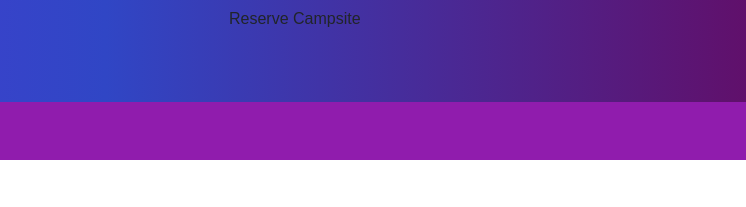
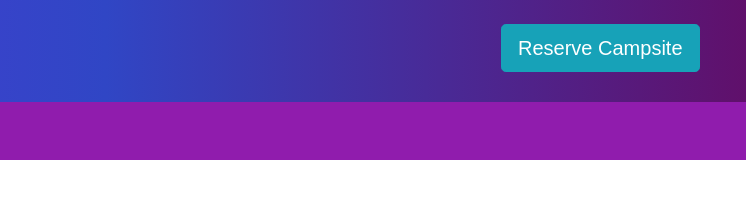
Before and after one commit to ChristianBenitez/nucampsite, a website: page index.html in a window 1280 px wide. Shown: the top 207 px of the page, 534-1280 px from the left. Drawn offline with nearby package versions, Linux system fonts and the light colour scheme.

Commit message:
added button in header to take you to the form

```diff
--- a/index.html
+++ b/index.html
@@ -25,8 +25,8 @@
                     <h1>NuCamp</h1>
                     <h2>a better way to camp</h2>
                 </div>
-                <div class="col">
-                    <a class="btn"> Reserve Campsite</a>
+                <div class="col-md-4 col-xl-2 mt-4">
+                    <a href="#reserveForm" class="btn btn-info btn-lg text-nowrap"> Reserve Campsite</a>
                 </div>
             </div>
         </div>
```
